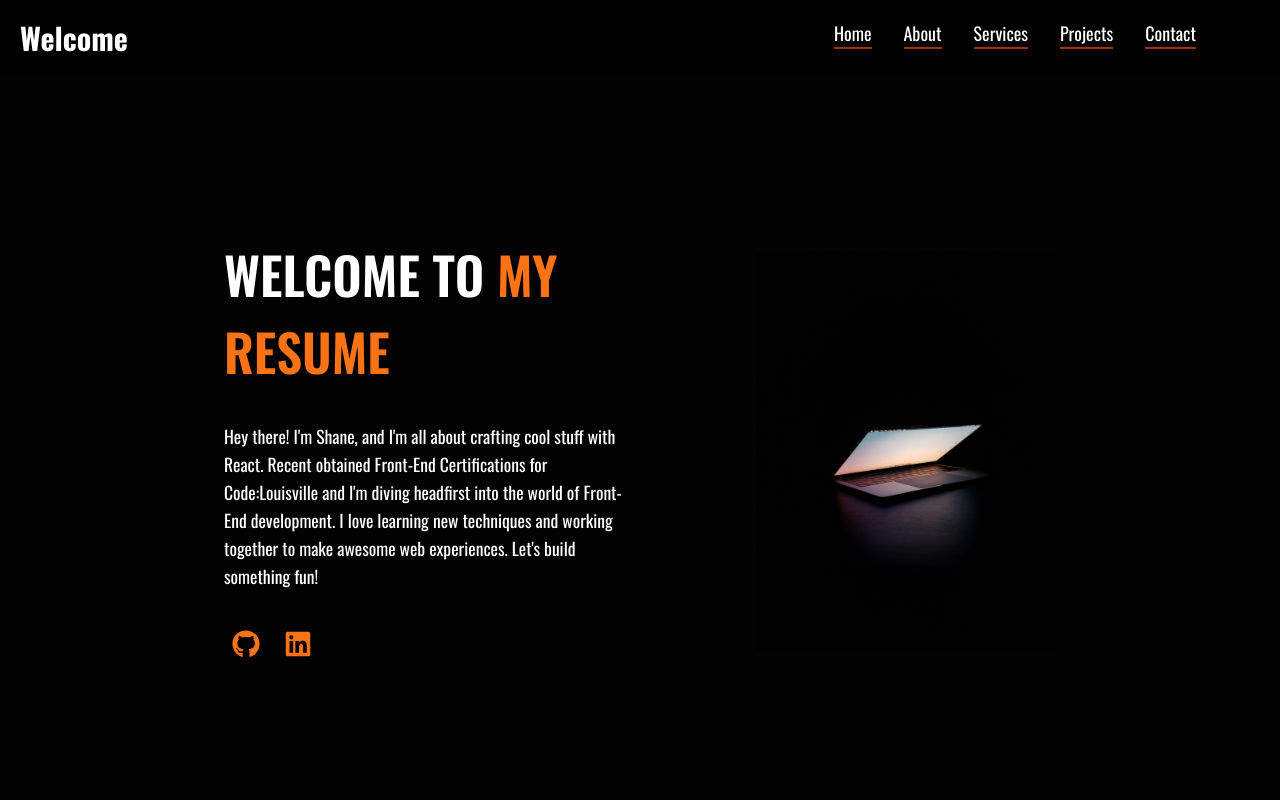
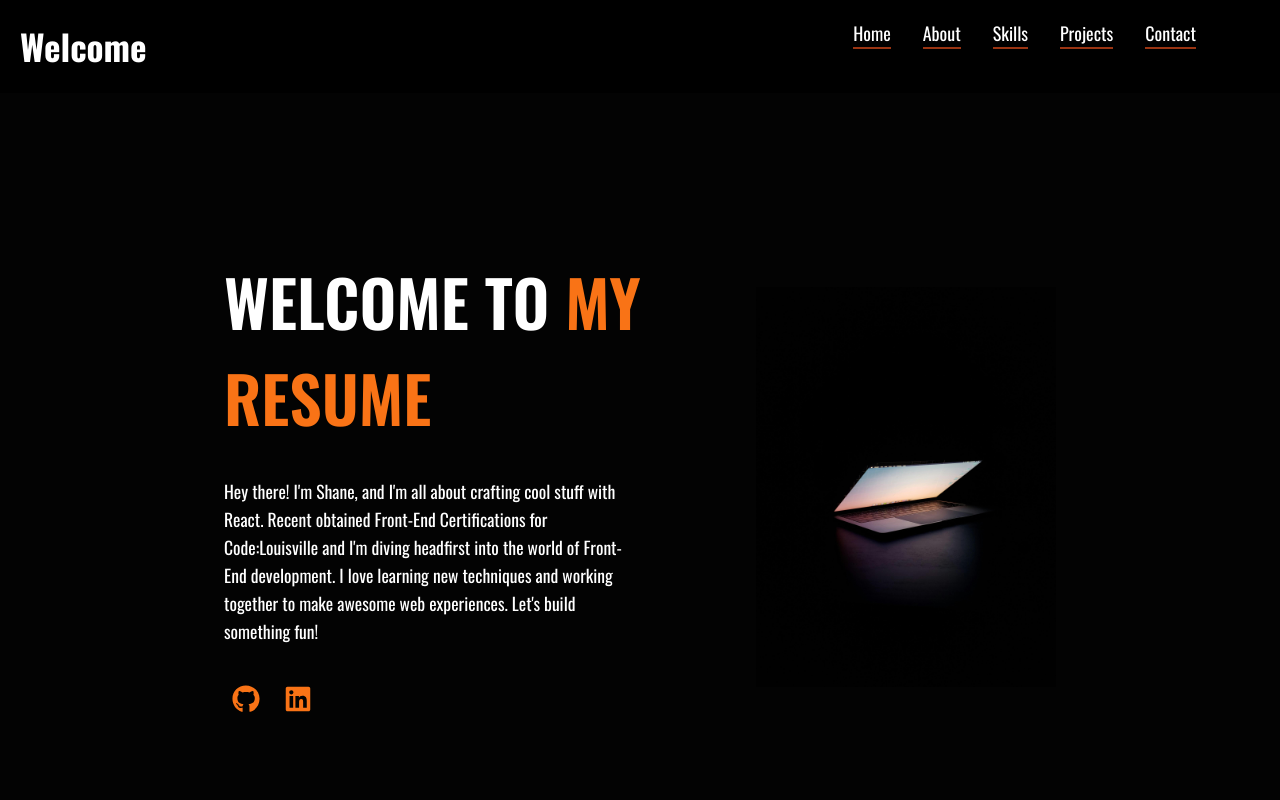
Before and after one commit to Shanehortonm/resume2024, a React (Vite) app: page / in a window 1280 px wide. Shown: the top 800 px of the page. Built offline with nearby package versions, Linux system fonts and the light colour scheme.

Commit message:
work on skills page

```diff
--- a/src/App.jsx
+++ b/src/App.jsx
@@ -1,13 +1,28 @@
+import { useEffect } from "react";
+import AOS from "aos";
+import "aos/dist/aos.css";
+
+//Components
+import Nav from "./components/Nav";
 import { Banner } from "./components/Banner";
-import Nav from "./components/Nav";
 import { About } from "./components/About";
+import { Skills } from "./components/Skills";
 
 const App = () => {
+  useEffect(() => {
+    AOS.init({
+      easing: "ease-out-quart",
+      delay: 1000,
+      duration: 3000,
+    });
+  }, []);
+
   return (
-    <div className="main-bg">
+    <div className="main-bg overflow-hidden">
       <Nav />
       <Banner />
       <About />
+      <Skills />
     </div>
   );
 };
--- a/src/components/About.jsx
+++ b/src/components/About.jsx
@@ -3,7 +3,10 @@ import Banner2 from "../imgs/2.jpg";
 
 export const About = () => {
   return (
-    <div className="m-auto max-w-[1600px] lg:px-56 px-10 lg:py-0 py-20 text-center gap-5 lg:text-start flex lg:flex-row flex-col justify-between lg:gap-28 items-center">
+    <div
+      id="About"
+      className=" m-auto max-w-[1600px] lg:px-56 px-10 lg:py-0 py-20 text-center gap-5 lg:text-start flex lg:flex-row flex-col justify-between lg:gap-28 items-center"
+    >
       <img
         data-aos="fade-down"
         src={Banner2}
--- a/src/components/Banner.jsx
+++ b/src/components/Banner.jsx
@@ -1,28 +1,21 @@
 import React from "react";
 import { FaGithub, FaLinkedin } from "react-icons/fa";
-import AOS from "aos";
-import "aos/dist/aos.css";
 
 //Imgs
 import BannerImg from "../imgs/banner.jpg";
 
 export const Banner = () => {
-  AOS.init({
-    easing: "ease-out-quart",
-    delay: 1000,
-    duration: 3000,
-  });
   return (
-    <div
-      data-aos="fade-up"
-      className="lg:px-56 px-10 lg:py-0 py-20 text-center gap-5 lg:text-start flex lg:flex-row flex-col justify-between lg:gap-28 items-center"
-    >
+    <div className="m-auto max-w-[1800px] lg:px-56 px-10 lg:py-0 py-20 text-center gap-5 lg:text-start flex lg:flex-row flex-col justify-between lg:gap-28 items-center">
       <div className="h-full lg:py-40 flex flex-col justify-center lg:items-start items-center text-white max-w-[950px]">
-        <h1 className="text-[3.2rem] font-semibold mb-8 leading-normal uppercase">
+        <h1
+          data-aos="fade-down"
+          className="text-[4rem] font-semibold mb-8 leading-normal uppercase"
+        >
           Welcome To{" "}
           <span className="text-orange-500 uppercase">My Resume</span>
         </h1>
-        <p className="text-[1.1rem] leading-7">
+        <p data-aos="fade-left" className="text-[1.1rem] leading-7">
           Hey there! I'm Shane, and I'm all about crafting cool stuff with
           React. Recent obtained Front-End Certifications for Code:Louisville
           and I'm diving headfirst into the world of Front-End development. I
@@ -33,6 +26,7 @@ export const Banner = () => {
           <div className="flex items-center justify-center">
             <div className="flex space-x-2">
               <a
+                data-aos="fade-up"
                 href="https://github.com/Shanehortonm"
                 className="text-orange-500 hover:text-orange-600 rounded-full glow p-2"
                 target="_blank"
@@ -40,6 +34,7 @@ export const Banner = () => {
                 <FaGithub className="text-[28px]" />
               </a>
               <a
+                data-aos="fade-up"
                 href="https://www.linkedin.com/in/shanemhorton/"
                 className="text-orange-500 hover:text-orange-600 rounded-full glow p-2"
                 target="_blank"
@@ -51,6 +46,7 @@ export const Banner = () => {
         </div>
       </div>
       <img
+        data-aos="fade-up"
         src={BannerImg}
         width={300}
         height={300}
--- a/src/components/Nav.jsx
+++ b/src/components/Nav.jsx
@@ -12,7 +12,7 @@ const Nav = () => {
 
   const content = (
     <>
-      <div className="lg:hidden block absolute top-16 w-full left-0 right-0 main-bg transition-all ">
+      <div className=" cursor-pointer lg:hidden block absolute top-16 w-full left-0 right-0 main-bg transition-all ">
         <ul className=" m-auto text-center text-xl p-20 max-w-[400px] flex flex-col justify-center ">
           <Link spy={true} smooth={true} to="Home">
             <li className="my-4 py-4 border-b main-bg hover:bg-orange-500 hover:rounded">
@@ -48,7 +48,7 @@ const Nav = () => {
     <nav className="main-bg">
       <div className="h-10vh flex justify-between z-50 text-white lg:py-5 px-5 py-4 flex-1">
         <div className="flex items-center flex-1">
-          <span className="text-3xl font-bold">Welcome</span>
+          <span className="text-[2.2rem] font-bold">Welcome</span>
         </div>
         <div className="lg:flex md:flex lg: flex-1 items center justify-end font-normal hidden">
           <div className="flex-10">
@@ -65,7 +65,7 @@ const Nav = () => {
               </Link>
               <Link spy={true} smooth={true} to="Services">
                 <li className="hover:text-orange-500 transition border-b-2 border-orange-800 hover:border-orange-500 cursor-pointer">
-                  Services
+                  Skills
                 </li>
               </Link>
               <Link spy={true} smooth={true} to="Projects">
--- a/src/components/Services.jsx
+++ /dev/null
@@ -1,5 +0,0 @@
-import React from "react";
-
-export const Services = () => {
-  return <div>Services</div>;
-};
--- /dev/null
+++ b/src/components/Skills.jsx
@@ -0,0 +1,47 @@
+import React from "react";
+import { DiHtml5, DiCss3, DiJavascript, DiReact } from "react-icons/di";
+
+export const Skills = () => {
+  return (
+    <div id="Skills" className="p-20 flex flex-col items-center justify-center">
+      <h1
+        data-aos="fade-down"
+        className="text-[3rem] font-semibold mb-20 leading-normal uppercase text-orange-500"
+      >
+        Skills
+      </h1>
+      <div className="text-white grid lg:grid-cols-4 md:grid-cols-2 grid-cols-1 justify-around gap-20">
+        <div
+          data-aos="fade-up"
+          className="text-[1.5rem] flex flex-col items-center justify-center font-semibold text-orange-500 rounded-2xl h-36 w-44 border-2 border-orange-500 b_glow"
+        >
+          <h2 className="text-[1.5rem] font-semibold text-orange-500">HTML5</h2>
+          <DiHtml5 size={100} />
+        </div>
+        <h2
+          data-aos="fade-down"
+          className="text-[1.5rem] flex flex-col items-center justify-center font-semibold text-orange-500 rounded-2xl h-36 w-44 border-2 border-orange-500 b_glow"
+        >
+          <h2 className="text-[1.5rem] font-semibold text-orange-500">CSS3</h2>
+          <DiCss3 size={100} />
+        </h2>
+        <div
+          data-aos="fade-up"
+          className="text-[1.5rem] flex flex-col items-center justify-center font-semibold text-orange-500 rounded-2xl h-36 w-44 border-2 border-orange-500 b_glow"
+        >
+          <h2 className="text-[1.5rem] font-semibold text-orange-500">
+            Javascript
+          </h2>
+          <DiJavascript size={100} />
+        </div>
+        <h2
+          data-aos="fade-down"
+          className="text-[1.5rem] flex flex-col items-center justify-center font-semibold text-orange-500 rounded-2xl h-36 w-44 border-2 border-orange-500 b_glow"
+        >
+          <h2 className="text-[1.5rem] font-semibold text-orange-500">React</h2>
+          <DiReact size={100} />
+        </h2>
+      </div>
+    </div>
+  );
+};
--- a/src/index.css
+++ b/src/index.css
@@ -25,3 +25,7 @@
 .img_glow {
   box-shadow: 0 0 55px 10px rgba(249, 120, 103, 0.6);
 }
+
+.b_glow {
+  box-shadow: 0 0 15px 10px rgba(249, 120, 103, 0.6);
+}
```
